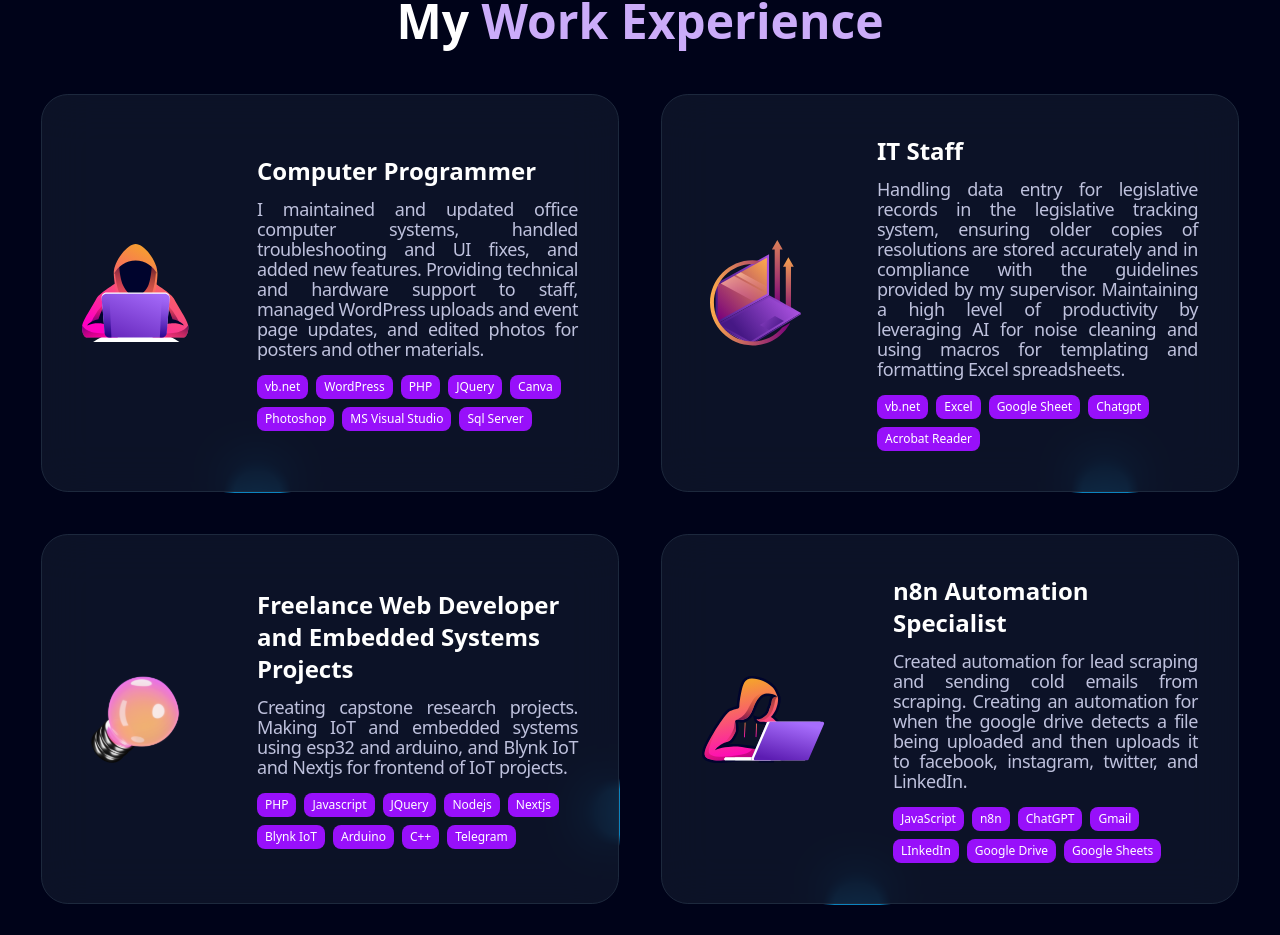
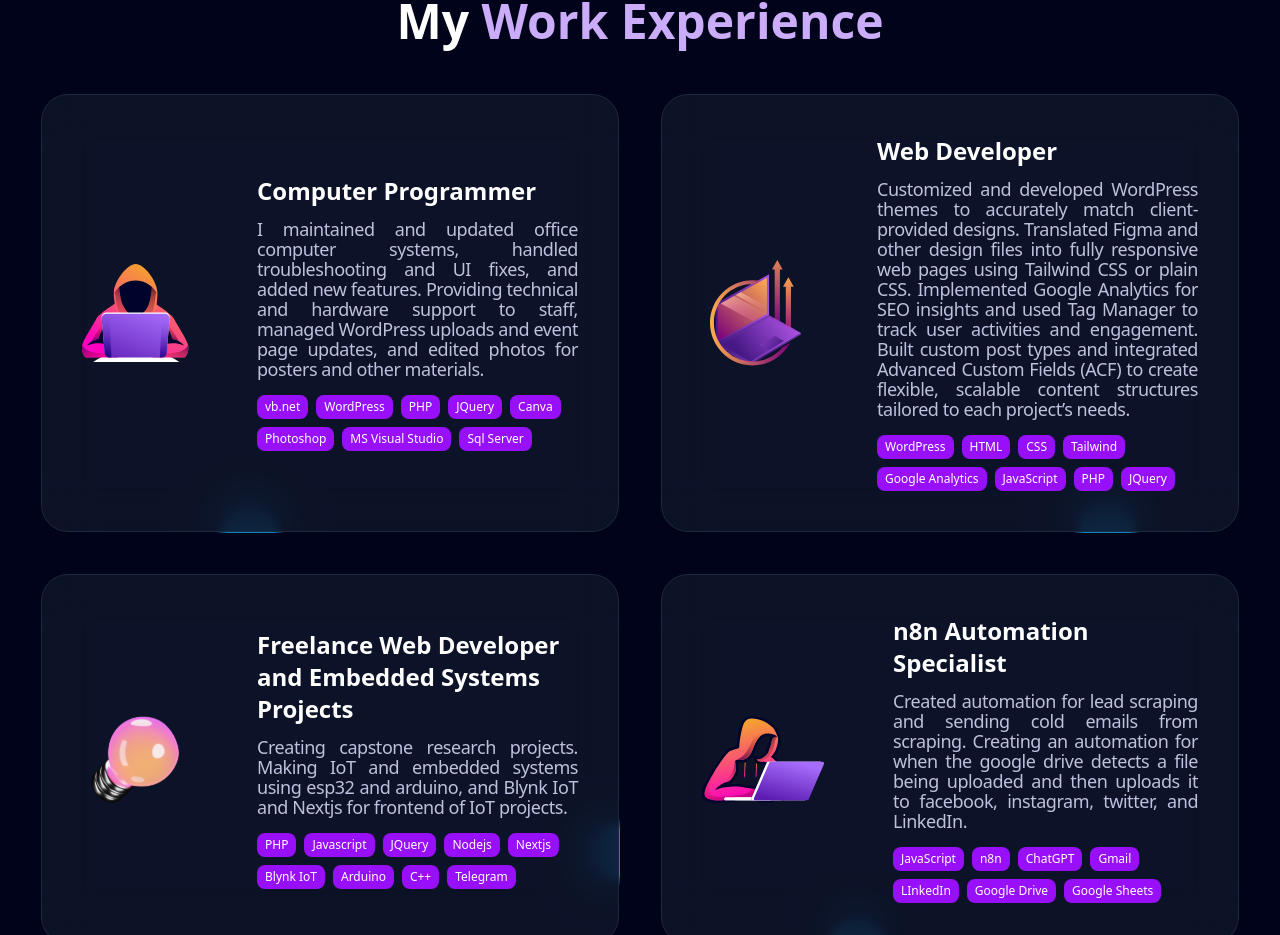
Before and after one commit to JustMe1234567/next-portfolio, a Next.js app: page / in a window 1280 px wide. Shown: the part 4960-5895 px from the top of the page. Built offline with nearby package versions, Linux system fonts and the light colour scheme.

Commit message:
experience section changed

```diff
--- a/data/index.ts
+++ b/data/index.ts
@@ -283,12 +283,21 @@ export const workExperience = [
   },
   {
     id: 2,
-    title: "IT Staff",
-    desc: "Handling data entry for legislative records in the legislative tracking system, ensuring older copies of resolutions are stored accurately and in compliance with the guidelines provided by my supervisor. Maintaining a high level of productivity by leveraging AI for noise cleaning and using macros for templating and formatting Excel spreadsheets.",
+    title: "Web Developer",
+    desc: "Customized and developed WordPress themes to accurately match client-provided designs. Translated Figma and other design files into fully responsive web pages using Tailwind CSS or plain CSS. Implemented Google Analytics for SEO insights and used Tag Manager to track user activities and engagement. Built custom post types and integrated Advanced Custom Fields (ACF) to create flexible, scalable content structures tailored to each project’s needs.",
     className: "md:col-span-2", // change to md:col-span-2
     thumbnail: "/exp2.svg",
-    year: "January 2025 - July 2025",
-    tech: ["vb.net", "Excel", "Google Sheet", "Chatgpt", "Acrobat Reader"],
+    year: "Sept 2025 - Nov 2025",
+    tech: [
+      "WordPress",
+      "HTML",
+      "CSS",
+      "Tailwind",
+      "Google Analytics",
+      "JavaScript",
+      "PHP",
+      "JQuery",
+    ],
   },
   {
     id: 3,
```
